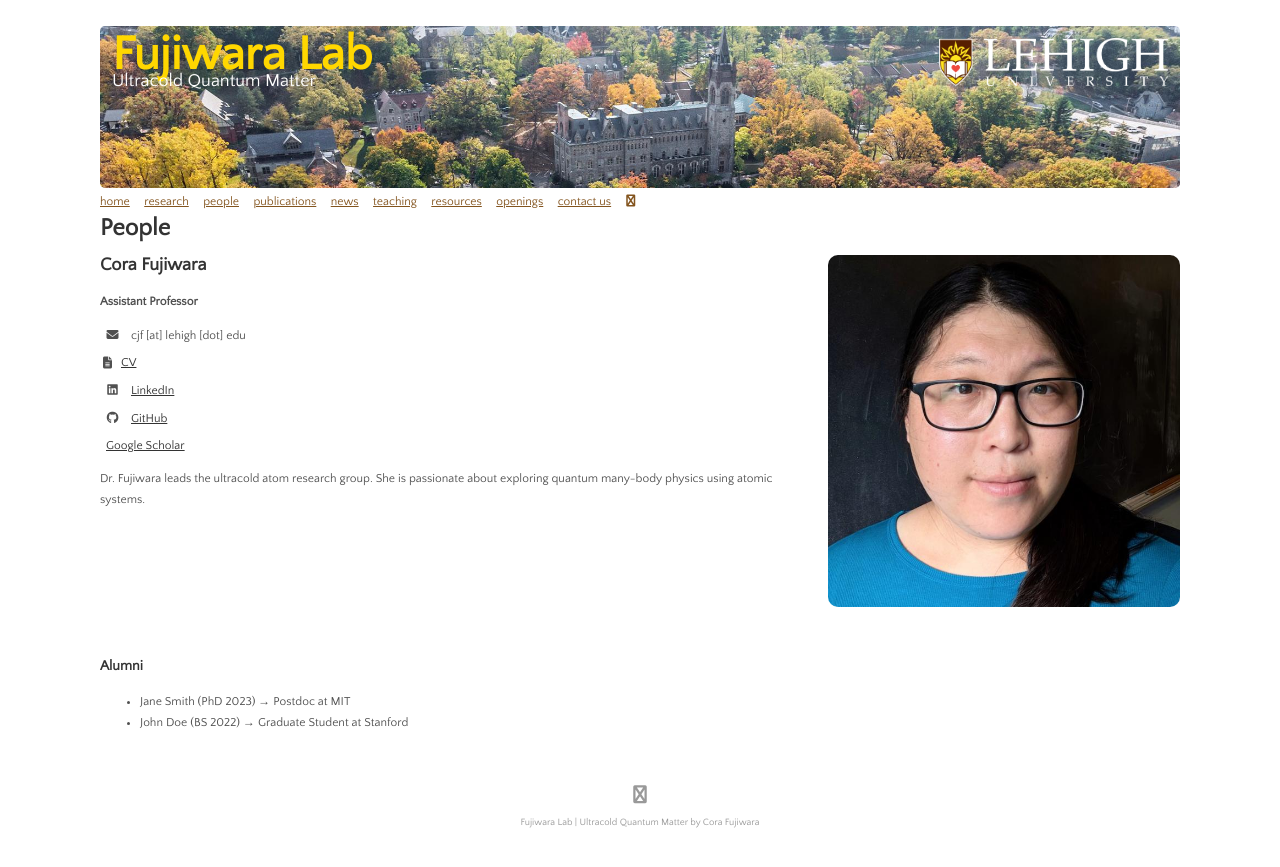
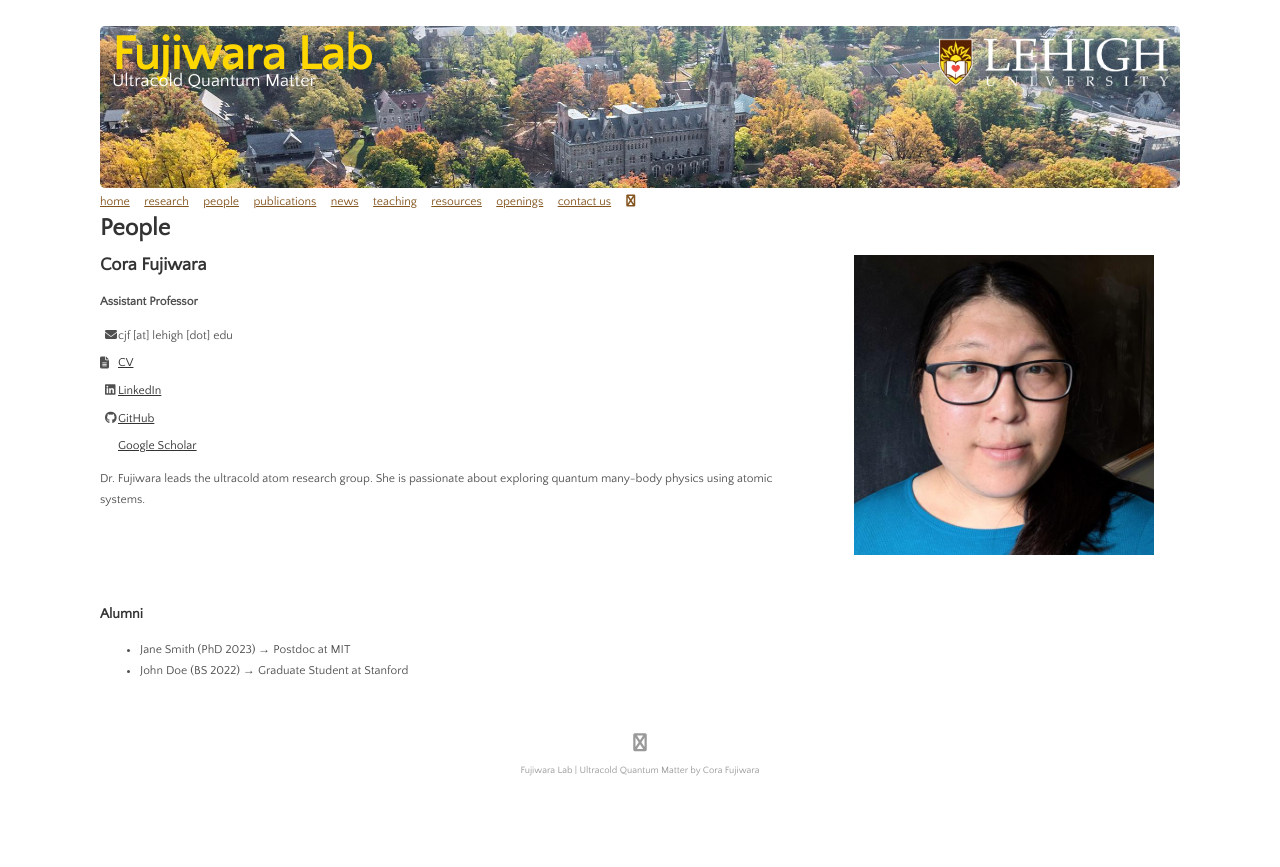
Before and after one commit to fujiwara-quantum-lab/fujiwara-quantum-lab.github.io, a Jekyll site: the page built from menu/people.md, in a window 1280 px wide. Shown: the top 867 px of the page. Built offline with Jekyll 4.4.1, drawn with Linux system fonts in a browser that asks for light colours; a style sheet for code colours, icons or effects is not loaded.

Commit message:
Update member_card.html

```diff
--- a/_includes/member_card.html
+++ b/_includes/member_card.html
@@ -10,31 +10,31 @@
 
     <ul style="list-style: none; padding: 0; margin: 1rem 0;">
       {% if person.email %}
-  <li style="display: flex; align-items: center; gap: 0.5rem; margin-bottom: 0.5rem;">
-    <i class="fas fa-envelope fa-fw"></i> <span>{{ person.email }}</span>
+      <li style="display: grid; grid-template-columns: 1.5rem auto; align-items: center; margin-bottom: 0.5rem;">
+        <i class="fas fa-envelope"></i> <span>{{ person.email }}</span>
       </li>
       {% endif %}
 
       {% if person.cv %}
-  <li style="display: flex; align-items: center; gap: 0.5rem; margin-bottom: 0.5rem;">
-    <i class="fas fa-file-alt fa-fw"></i> <a href="{{ person.cv }}" target="_blank">CV</a>
+      <li style="display: grid; grid-template-columns: 1.5rem auto; align-items: center; margin-bottom: 0.5rem;">
+        <i class="fas fa-file-alt"></i> <a href="{{ person.cv }}" target="_blank">CV</a>
       </li>
       {% endif %}
 
       {% if person.linkedin %}
-  <li style="display: flex; align-items: center; gap: 0.5rem; margin-bottom: 0.5rem;">
-    <i class="fab fa-linkedin fa-fw"></i> <a href="{{ person.linkedin }}" target="_blank">LinkedIn</a>
+      <li style="display: grid; grid-template-columns: 1.5rem auto; align-items: center; margin-bottom: 0.5rem;">
+        <i class="fab fa-linkedin"></i> <a href="{{ person.linkedin }}" target="_blank">LinkedIn</a>
       </li>
       {% endif %}
 
       {% if person.github %}
-  <li style="display: flex; align-items: center; gap: 0.5rem; margin-bottom: 0.5rem;">
-    <i class="fab fa-github fa-fw"></i> <a href="{{ person.github }}" target="_blank">GitHub</a>
+      <li style="display: grid; grid-template-columns: 1.5rem auto; align-items: center; margin-bottom: 0.5rem;">
+        <i class="fab fa-github"></i> <a href="{{ person.github }}" target="_blank">GitHub</a>
       </li>
       {% endif %}
 
       {% if person.googlescholar %}
-  <li style="display: flex; align-items: center; gap: 0.5rem; margin-bottom: 0.5rem;">
+      <li style="display: grid; grid-template-columns: 1.5rem auto; align-items: center; margin-bottom: 0.5rem;">
         <i class="ai ai-google-scholar ai-fw"></i> <a href="{{ person.googlescholar }}" target="_blank">Google Scholar</a>
       </li>
       {% endif %}
@@ -46,7 +46,7 @@
   <!-- Image section: 1/3 width -->
   <div style="flex: 1; min-width: 250px;">
     {% for img in person.images %}
-      <img src="/assets/img/people/{{ img }}" alt="{{ person.name }}" style="width: 100%; border-radius: 10px; margin-bottom: 0.5rem;">
+      <img src="/assets/img/people/{{ img }}" alt="{{ person.name }}" style="width: 100%; border-radius: 10px; margin-bottom: 0.5rem; max-height: 300px; object-fit: contain;">
     {% endfor %}
   </div>
 </div>
```
Lines whose indentation alone changed are shown as unchanged.
